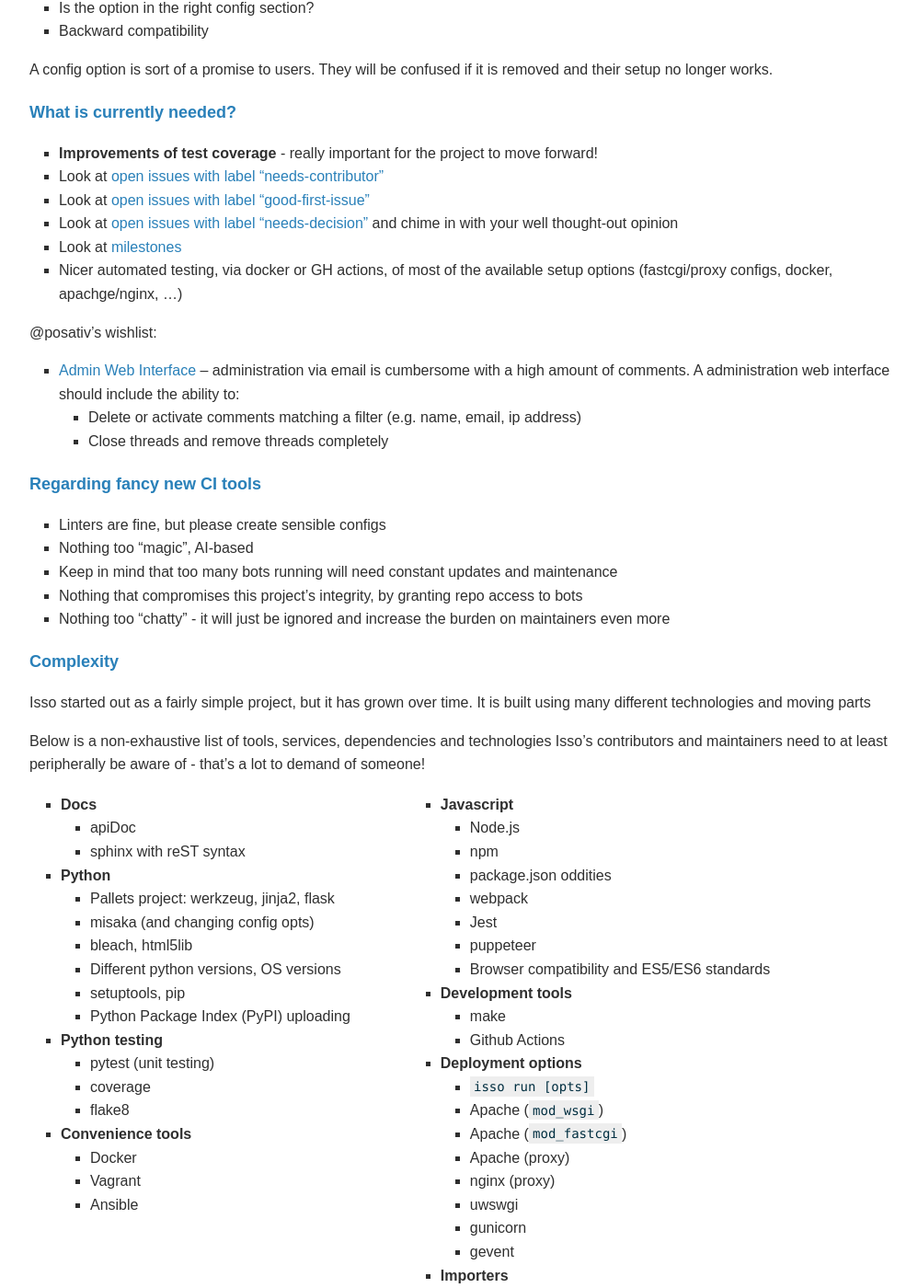
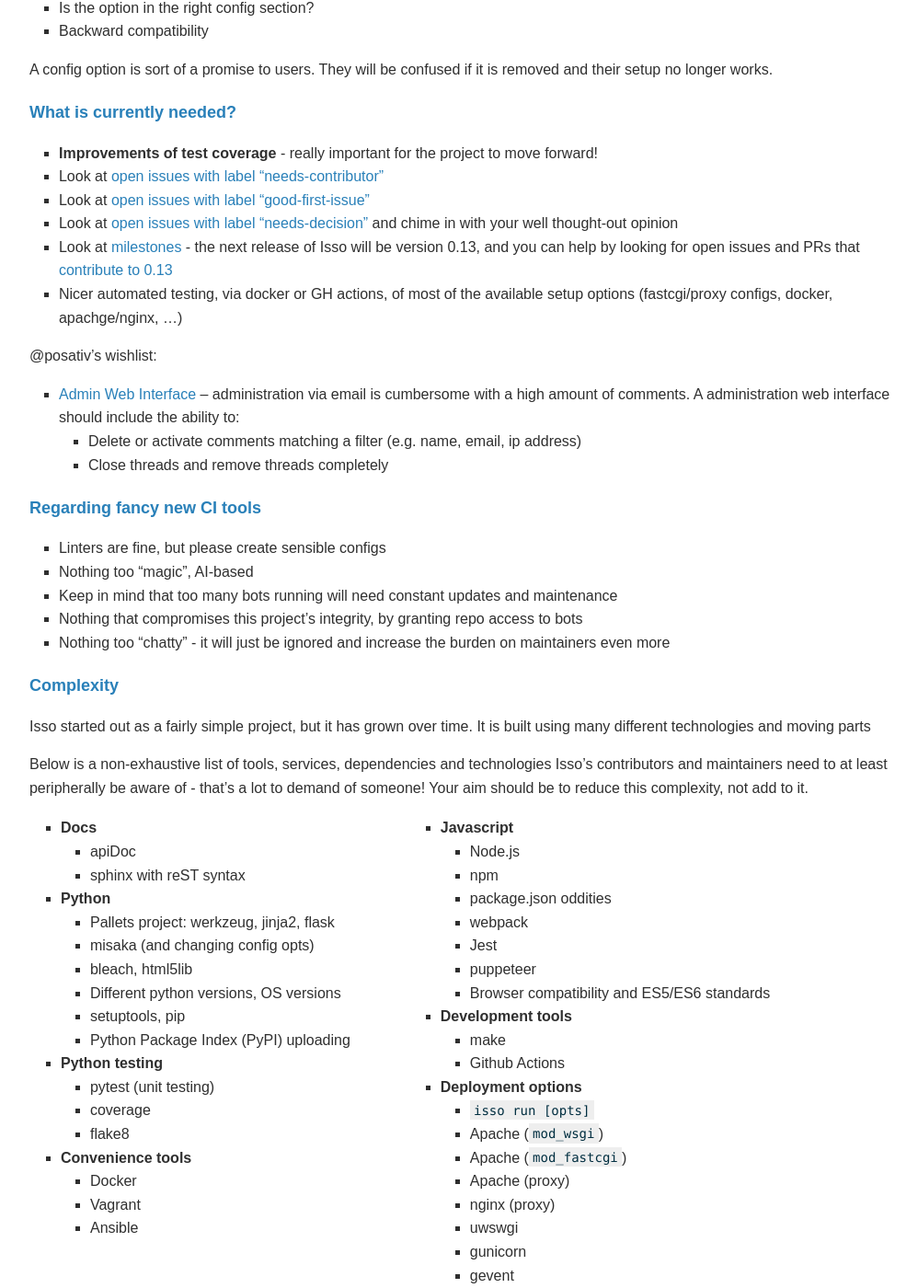
Before and after one commit to isso-comments/isso, a Sphinx documentation site: the page built from docs/docs/contributing/index.rst, in a window 1280 px wide and 1400 px high, scrolled down 2453 px. Shown: the whole window at 92% size, without its empty margins (239-1237 px from the left). Built offline with Sphinx 7.4.7, drawn with Linux system fonts in a browser that asks for light colours.

Commit message:
[nit] docs: contrib: More links, clarification

```diff
--- a/docs/docs/contributing/documentation.rst
+++ b/docs/docs/contributing/documentation.rst
@@ -178,6 +178,8 @@
 
 - `Cross-referencing with Sphinx <https://docs.readthedocs.io/en/stable/guides/cross-referencing-with-sphinx.html>`_
 - `Sphinx directives <https://www.sphinx-doc.org/en/master/usage/restructuredtext/directives.html>`_
+- For theme authors: Look at
+  `sphinx-rtd-theme internals <https://sphinx-rtd-theme.readthedocs.io/en/stable/configuring.html>`_
 
 Debugging cross-references:
 
--- a/docs/docs/contributing/index.rst
+++ b/docs/docs/contributing/index.rst
@@ -142,7 +142,9 @@
 - Look at `open issues with label "good-first-issue"`__
 - Look at `open issues with label "needs-decision"`__ and chime in with your
   well thought-out opinion
-- Look at `milestones`__
+- Look at `milestones`__ - the next release of Isso will be version 0.13, and
+  you can help by looking for open issues and PRs that
+  `contribute to 0.13 <https://github.com/posativ/isso/milestone/5>`_
 - Nicer automated testing, via docker or GH actions, of most of the available
   setup options (fastcgi/proxy configs, docker, apachge/nginx, ...)
 
@@ -184,7 +186,8 @@
 
 Below is a non-exhaustive list of tools, services, dependencies and
 technologies Isso's contributors and maintainers need to at least peripherally
-be aware of - that's a lot to demand of someone!
+be aware of - that's a lot to demand of someone! Your aim should be to reduce
+this complexity, not add to it.
 
 .. hlist::
    :columns: 2
```
